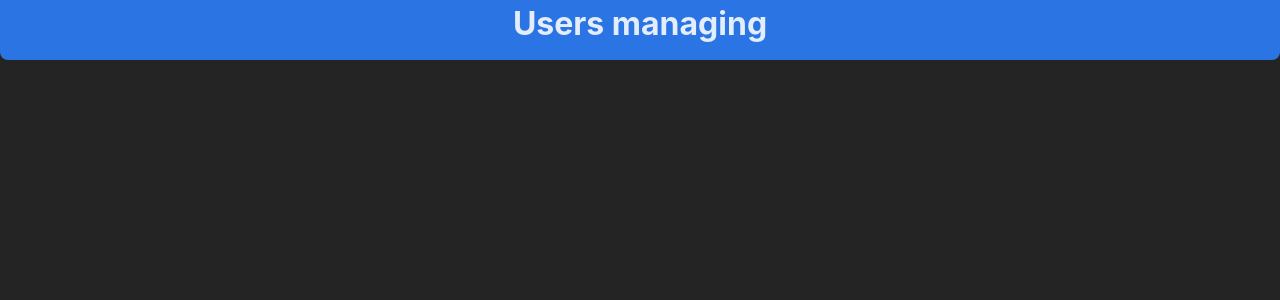
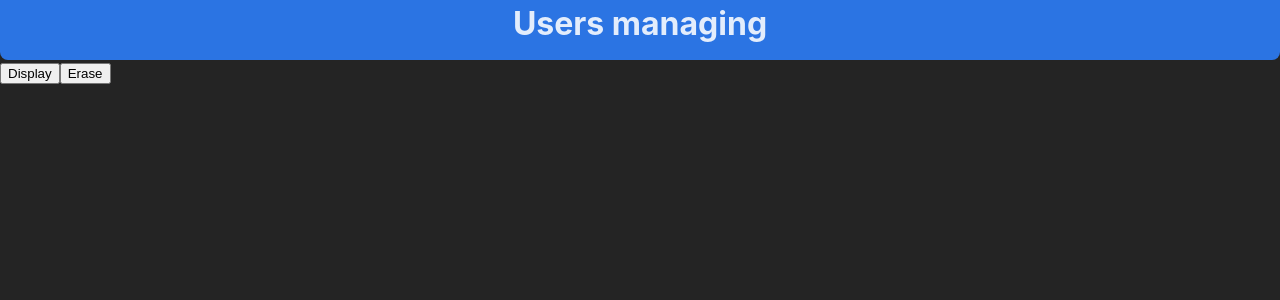
Before and after one commit to Multyp/interview-react-orosound, a React (Vite) app: page / in a window 1280 px wide. Shown: the top 300 px of the page. Built offline with nearby package versions, Linux system fonts and the light colour scheme.

Commit message:
feat(card): starters for card : diplayinf fake first_names - need proper card and functionnalities

```diff
--- a/src/App.tsx
+++ b/src/App.tsx
@@ -1,4 +1,5 @@
 import Header from "./components/container_items/Header"
+import Cards from "./components/user_items/Cards"
 
 import "./App.css"
 
@@ -7,6 +8,7 @@ function App() {
   return (
       <div className='container'>
         <Header/>
+        <Cards/>
       </div>
   )
 }
--- a/src/components/user_items/Cards.tsx
+++ b/src/components/user_items/Cards.tsx
@@ -0,0 +1,41 @@
+import { useState } from 'react';
+
+function Cards() {
+  const [profiles, setProfiles] = useState<string[]>([]);
+
+  const fetchRandomUser = () => {
+    fetch('https://random-data-api.com/api/v2/users?size=1&is_xml=true')
+      .then(response => response.json())
+      .then(data => {
+        const randomUser = data.first_name;
+        setProfiles(prevProfiles => [...prevProfiles, randomUser]);
+      })
+      .catch(error => {
+        console.error('Error fetching random user:', error);
+      });
+  };
+
+  const eraseUsername = () => {
+    setProfiles([]);
+  };
+
+  const renderProfiles = () => {
+    return profiles.map((profile, index) => (
+      <div key={index}>
+        <h1>{profile}</h1>
+      </div>
+    ));
+  };
+
+  return (
+    <>
+      <div>
+        <button onClick={fetchRandomUser}>Display</button>
+        <button onClick={eraseUsername}>Erase</button>
+        <div>{renderProfiles()}</div>
+      </div>
+    </>
+  );
+}
+
+export default Cards;
```
